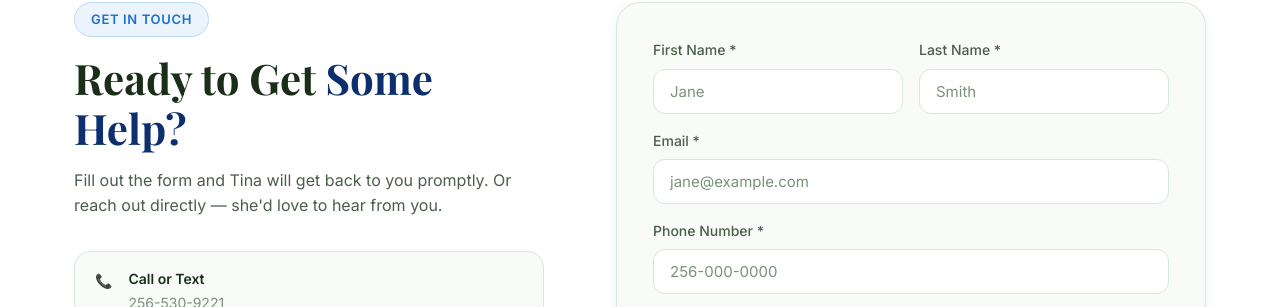
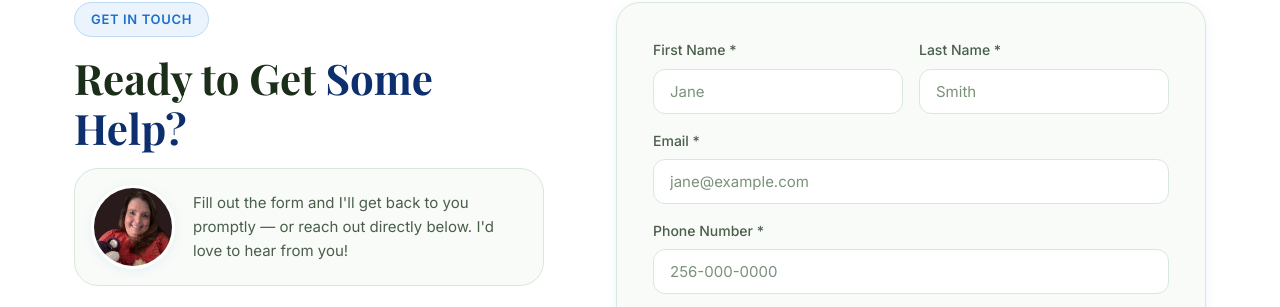
Before and after one commit to goldenbird-labs/pocket-full-of-help-demo, a website: page index.html in a window 1280 px wide. Shown: the part 4577-4884 px from the top of the page. Drawn offline with nearby package versions, Linux system fonts and the light colour scheme.

Commit message:
Redesign contact section with personal intro photo of Tina
Adds a circular photo of Tina alongside a warm first-person intro
message above the contact details, giving the section a more
personal feel before visitors reach out.

```diff
--- a/index.html
+++ b/index.html
@@ -305,7 +305,10 @@
         <div class="contact-info">
           <div class="section-label">Get in Touch</div>
           <h2 class="section-title">Ready to Get <span class="accent-text">Some Help?</span></h2>
-          <p>Fill out the form and Tina will get back to you promptly. Or reach out directly — she'd love to hear from you.</p>
+          <div class="contact-intro">
+            <img src="Tina Image 2.png" alt="Tina, owner of Pocket Full of Help" class="contact-photo" />
+            <p>Fill out the form and I'll get back to you promptly — or reach out directly below. I'd love to hear from you!</p>
+          </div>
           <div class="contact-details">
             <a href="tel:2565309221" class="contact-item">
               <span class="contact-icon">📞</span>
--- a/style.css
+++ b/style.css
@@ -396,7 +396,17 @@ body::after {
 .contact { background: var(--white); }
 .contact-grid { display: grid; grid-template-columns: 1fr 1.2fr; gap: 72px; align-items: start; }
 .contact-info .section-title { margin-bottom: 14px; }
-.contact-info > p { color: var(--text-2); margin-bottom: 32px; font-size: 16px; }
+.contact-intro {
+  display: flex; align-items: center; gap: 18px;
+  background: var(--off-white); border: 1px solid var(--border);
+  border-radius: var(--radius-lg); padding: 16px; margin-bottom: 28px;
+}
+.contact-photo {
+  width: 84px; height: 84px; border-radius: 50%; flex-shrink: 0;
+  object-fit: cover; object-position: top center;
+  border: 3px solid var(--white); box-shadow: var(--shadow-sm);
+}
+.contact-intro p { color: var(--text-2); font-size: 15px; line-height: 1.6; margin: 0; }
 .contact-details { display: flex; flex-direction: column; gap: 14px; }
 .contact-item {
   display: flex; align-items: flex-start; gap: 16px;
```
Also changed, not shown: Tina Image 2.png (added).
